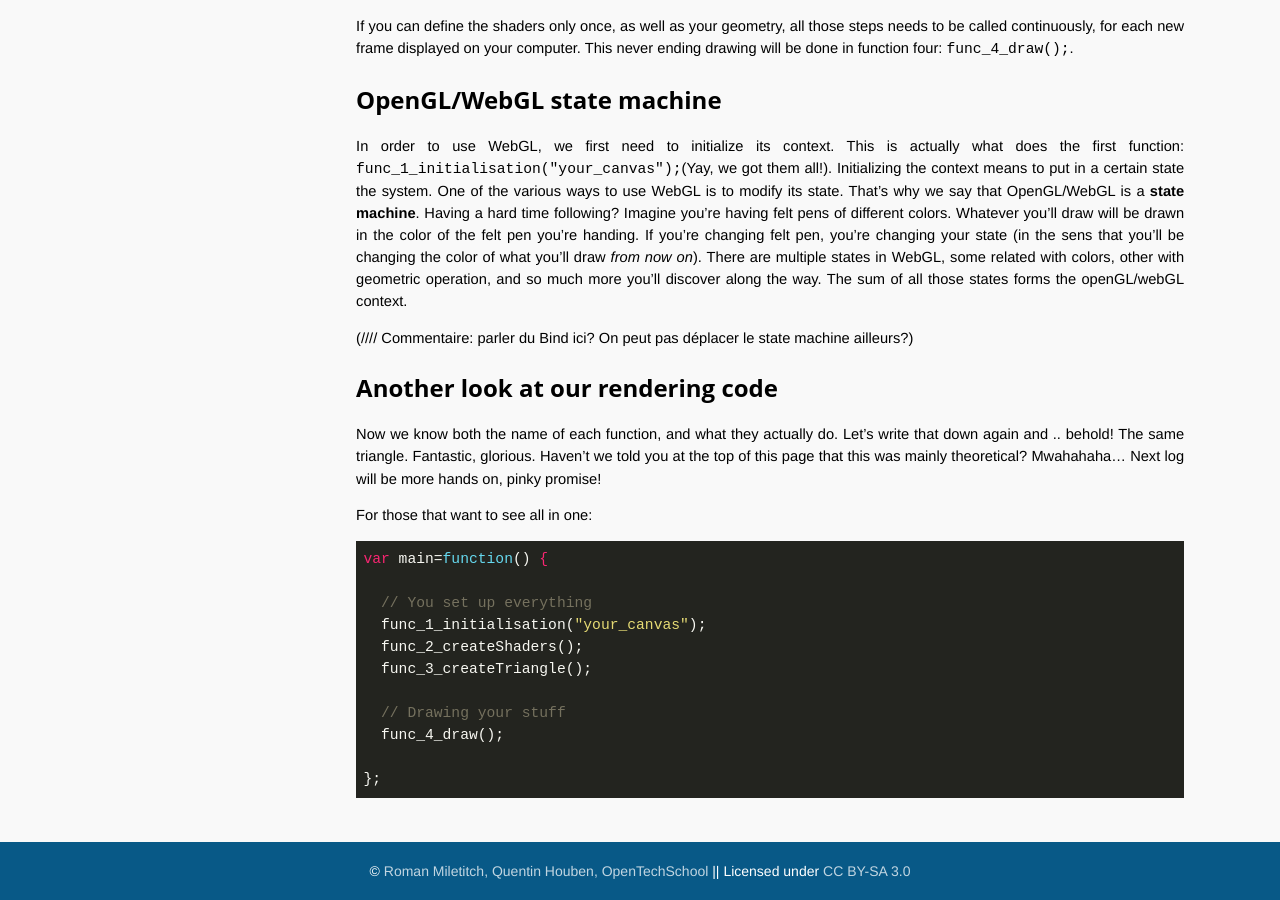
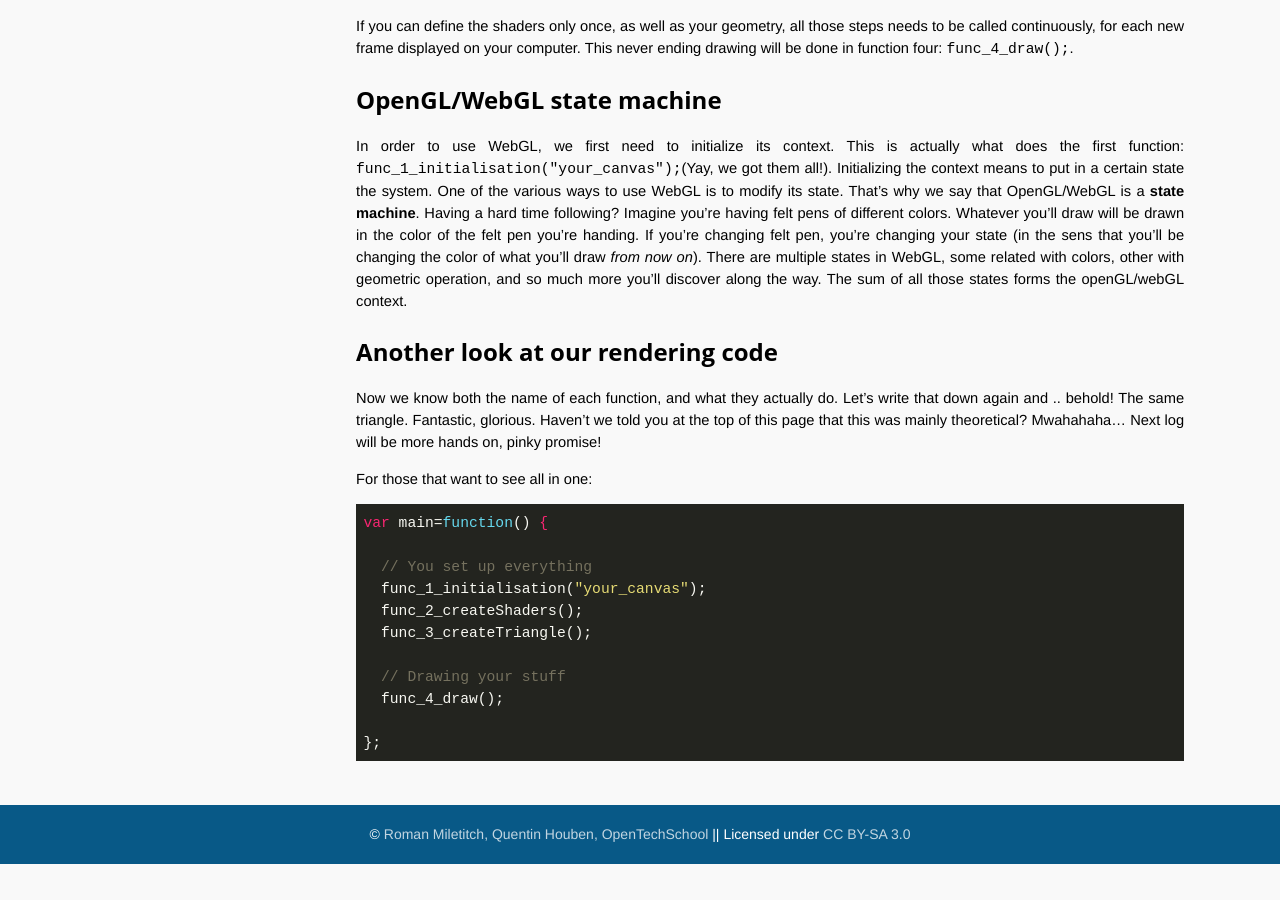
Before and after one commit to OpenTechSchool-Brussels/intro-to-webGL-and-shaders, a Jekyll site: the page built from log1_graphic-pipeline.md, in a window 1280 px wide and 900 px high, scrolled down 3072 px. Built offline with Jekyll 4.4.1, drawn with Linux system fonts in a browser that asks for light colours; after the commit the page ends 3936 px from its top, so only the background shows below that.

Commit message:
Update log1_graphic-pipeline.md

```diff
--- a/log1_graphic-pipeline.md
+++ b/log1_graphic-pipeline.md
@@ -55,9 +55,6 @@ If you can define the shaders only once, as well as your geometry, all those ste
 
 In order to use WebGL, we first need to initialize its context. This is actually what does the first function: `func_1_initialisation("your_canvas");`(Yay, we got them all!). Initializing the context means to put in a certain state the system. One of the various ways to use WebGL is to modify its state. That's why we say that OpenGL/WebGL is a **state machine**. Having a hard time following? Imagine you're having felt pens of different colors. Whatever you'll draw will be drawn in the color of the felt pen you're handing. If you're changing felt pen, you're changing your state (in the sens that you'll be changing the color of what you'll draw *from now on*). There are multiple states in WebGL, some related with colors, other with geometric operation, and so much more you'll discover along the way. The sum of all those states forms the openGL/webGL context.
 
-(//// Commentaire: parler du Bind ici? On peut pas déplacer le state machine ailleurs?)
-
-
 ## Another look at our rendering code
 
 Now we know both the name of each function, and what they actually do. Let's write that down again and .. behold! The same triangle. Fantastic, glorious. Haven't we told you at the top of this page that this was mainly theoretical? Mwahahaha... Next log will be more hands on, pinky promise!
```
